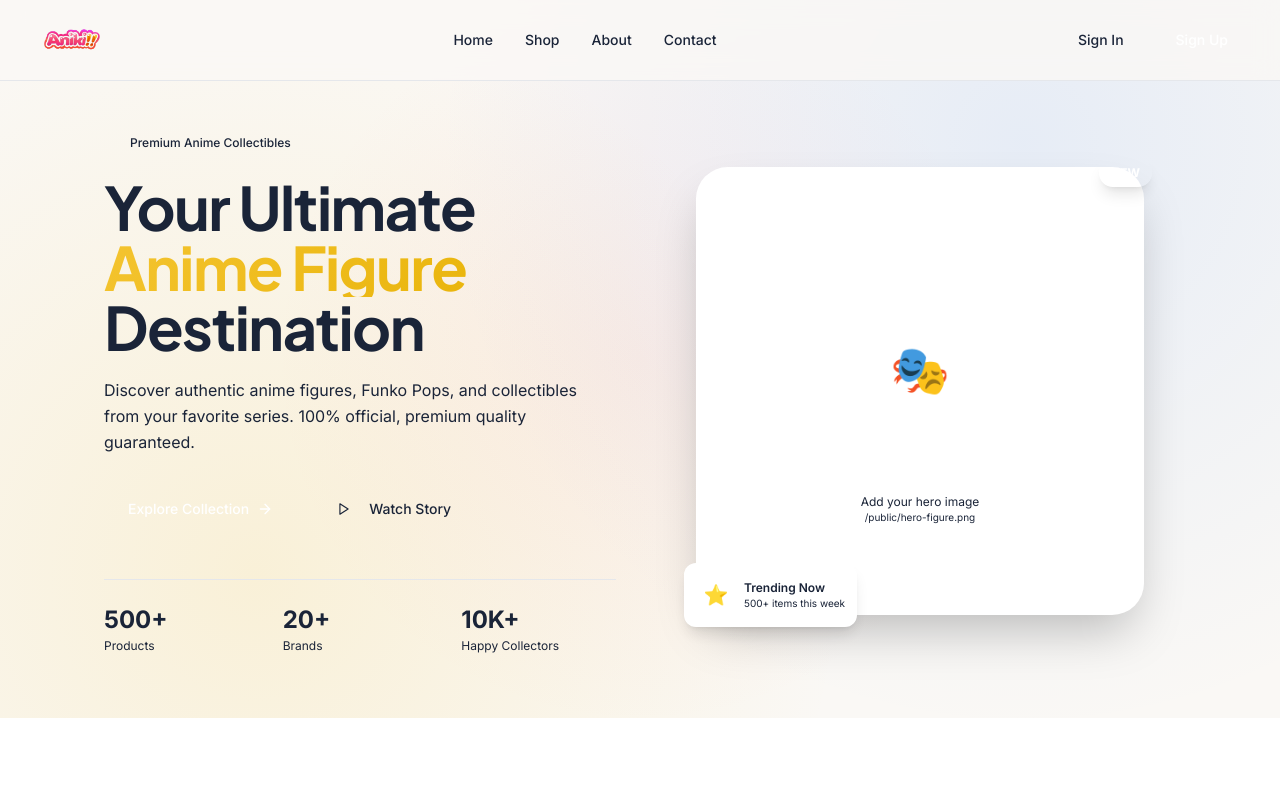
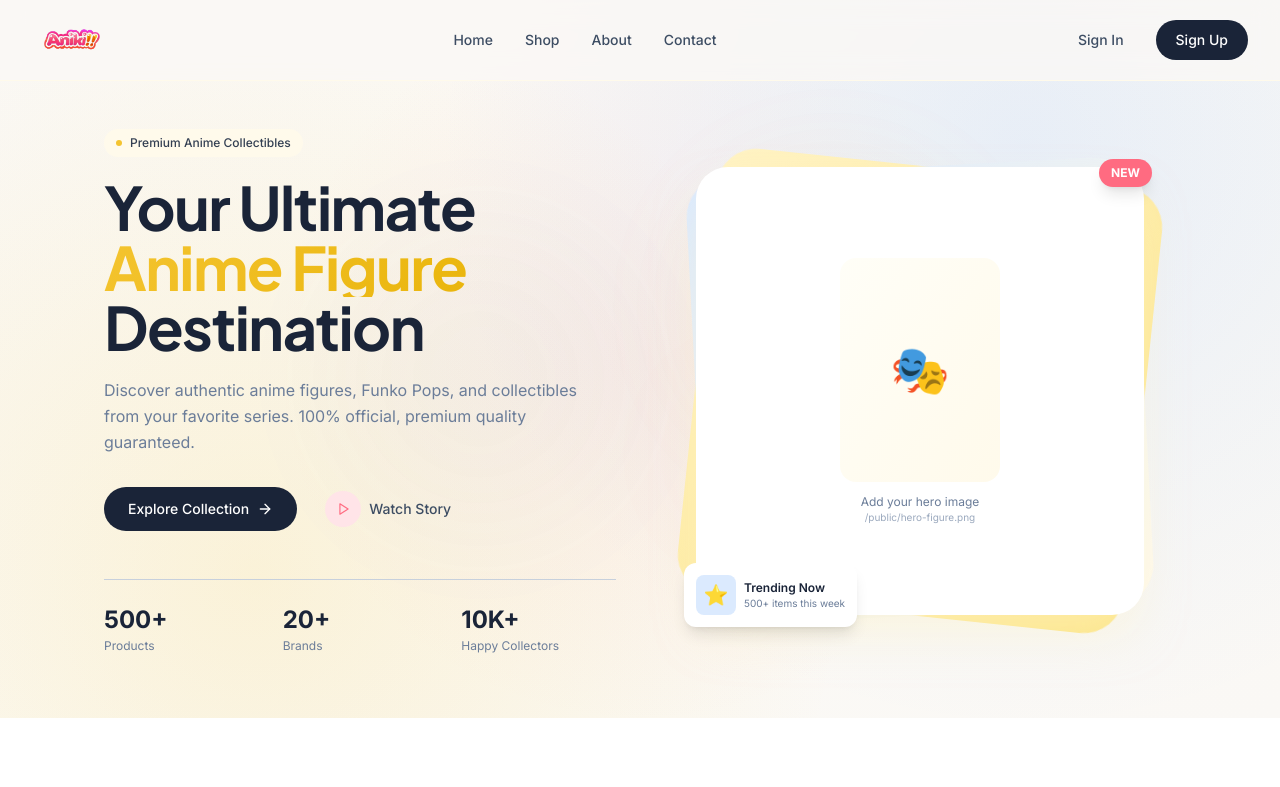
Before and after one commit to LeeDev428/aniki, a Next.js app in the folder frontend/: page / in a window 1280 px wide. Shown: the top 787 px of the page. Built offline with nearby package versions, Linux system fonts and the light colour scheme.

Commit message:
Update tailwind.config.ts

```diff
--- a/frontend/tailwind.config.ts
+++ b/frontend/tailwind.config.ts
@@ -9,15 +9,61 @@ const config: Config = {
   theme: {
     extend: {
       colors: {
+        // Primary Yellow - Main brand color
+        primary: {
+          50: '#fffef7',
+          100: '#fffaeb',
+          200: '#fff3c4',
+          300: '#fce588',
+          400: '#F4C430', // Main primary
+          500: '#e6b000',
+          600: '#c99700',
+        },
+        // Legacy honey colors (for backward compatibility)
         honey: {
-          50: '#fffbeb',
-          100: '#fef3c7',
-          200: '#fde68a',
+          50: '#fffef7',
+          100: '#fff3c4',
+          200: '#fce588',
           300: '#fcd34d',
-          400: '#fbbf24',
-          500: '#f59e0b',
-          600: '#d97706',
+          400: '#F4C430',
+          500: '#e6b000',
+          600: '#c99700',
         },
+        // Dark Contrast - For headers, text, dark backgrounds
+        dark: {
+          DEFAULT: '#1A2438',
+          50: '#f4f6f9',
+          100: '#e3e7ed',
+          200: '#c7d0dc',
+          300: '#9aa8bd',
+          400: '#6b7d99',
+          500: '#4f6179',
+          600: '#3d4d63',
+          700: '#333f52',
+          800: '#1A2438', // Main dark
+          900: '#0f1520',
+        },
+        // Accent 1 - Pink/Coral for highlights, badges, special elements
+        accent: {
+          50: '#fff1f3',
+          100: '#ffe4e8',
+          200: '#ffccd5',
+          300: '#ffa3b3',
+          400: '#FF6B81', // Main accent
+          500: '#f43f5e',
+          600: '#e11d48',
+        },
+        // Accent 2 - Blue for links, info, secondary actions
+        accent2: {
+          50: '#eff6ff',
+          100: '#dbeafe',
+          200: '#bfdbfe',
+          300: '#93c5fd',
+          400: '#3A86FF', // Main accent2
+          500: '#2563eb',
+          600: '#1d4ed8',
+        },
+        // Cream background
         cream: '#faf8f5',
         warm: {
           100: '#f5f3ef',
@@ -34,6 +80,11 @@ const config: Config = {
         '3xl': '1.5rem',
         '4xl': '2rem',
       },
+      boxShadow: {
+        'glow-primary': '0 0 20px rgba(244, 196, 48, 0.3)',
+        'glow-accent': '0 0 20px rgba(255, 107, 129, 0.3)',
+        'glow-accent2': '0 0 20px rgba(58, 134, 255, 0.3)',
+      },
     },
   },
   plugins: [],
```
